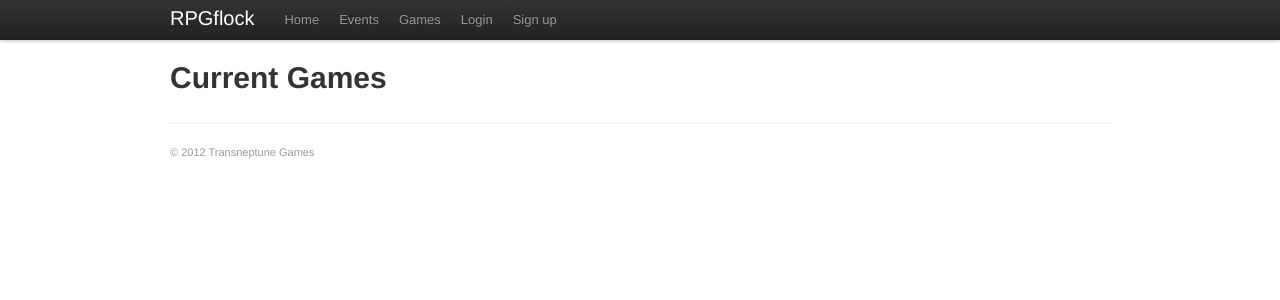
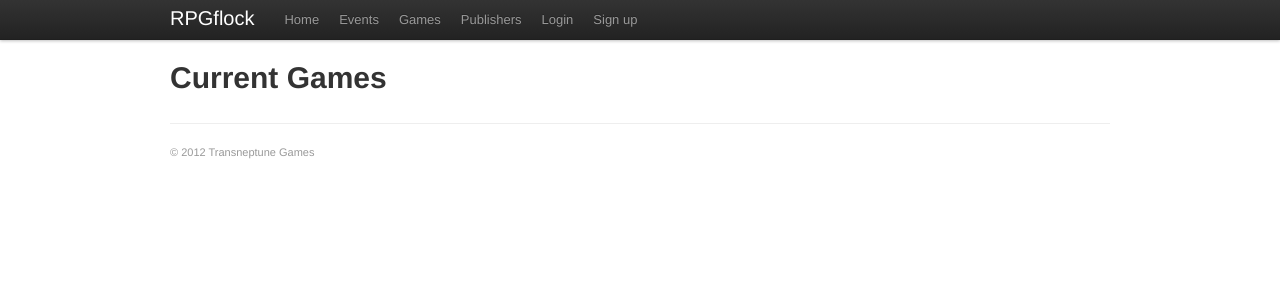
Before and after one commit to Sagelt/DjangoFlock, a Django app: template templates/events/game_list.html in a window 1280 px wide. Shown: the top 300 px of the page. Run offline with Django 3.2, Linux system fonts and the light colour scheme; the template is opened without the code that fills it, so the values that code supplies are empty; some libraries are stand-ins or nearby versions.

Commit message:
Added link to Publishers list view. Still shows bare REST view.

```diff
--- a/templates/base.html
+++ b/templates/base.html
@@ -51,6 +51,7 @@
               <li><a href="/">Home</a></li>
               <li><a href="/events/">Events</a></li>
               <li><a href="/games/">Games</a></li>
+              <li><a href="/publishers/">Publishers</a></li>
               {% if user.is_authenticated %}
               <li><a href="/settings/">{{ user.username }}</a></li>
               <li><a href="/logout/">Logout</a></li>
```
